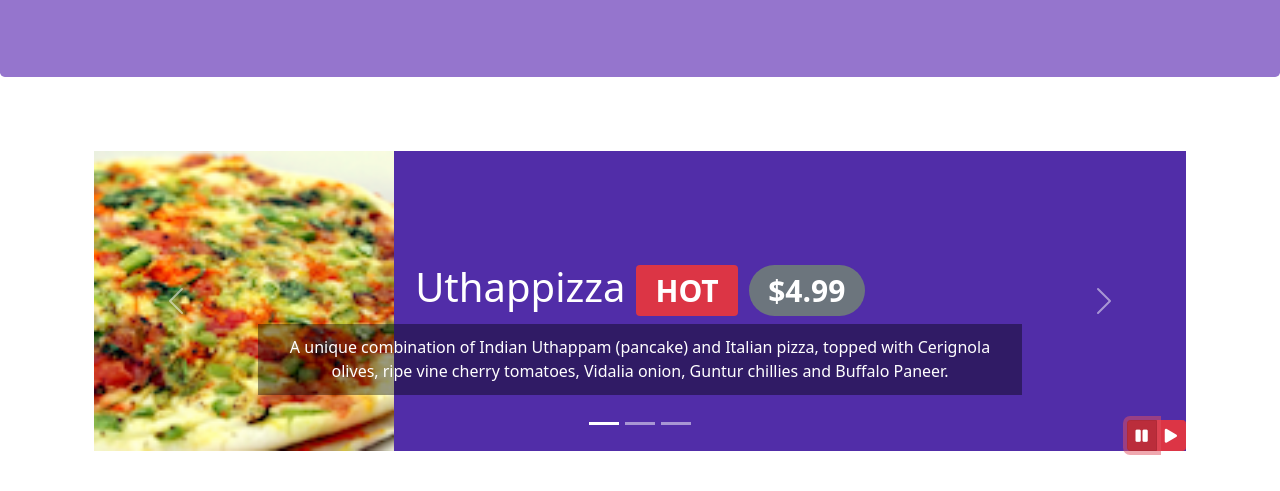
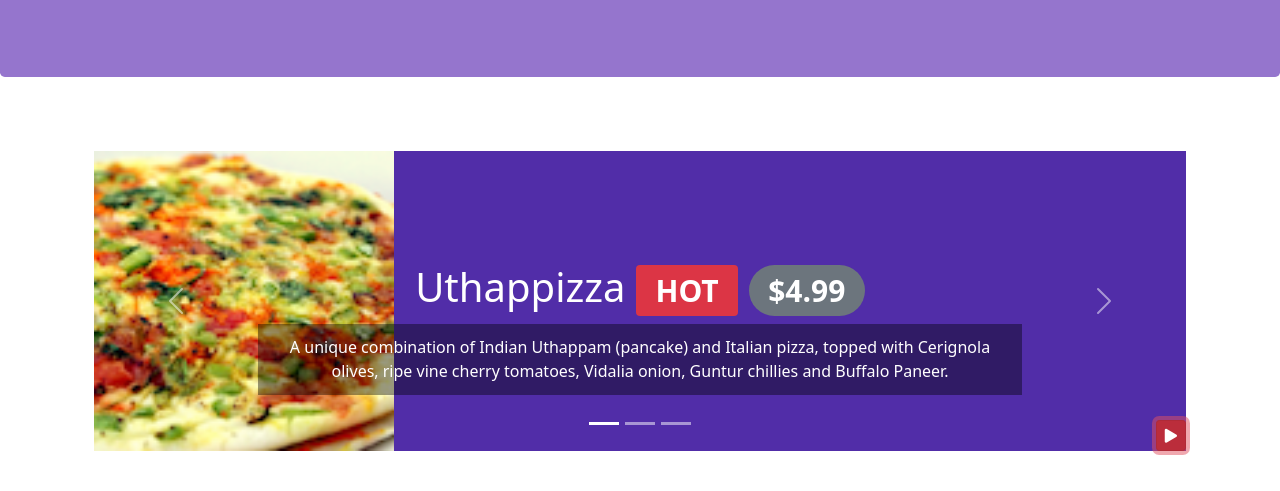
Before and after one commit to NietoCurcio/confusion-UI, a website: page index.html in a window 1280 px wide. Both pictures are taken after a click on the button 1141 px from the left and 744 px from the top of the page. Shown: the part 309-800 px from the top of the page. Drawn offline with nearby package versions, Linux system fonts and the light colour scheme.

Commit message:
bootstrap javascript

```diff
--- a/index.html
+++ b/index.html
@@ -273,14 +273,9 @@
               ></span>
               <span class="visually-hidden">Next</span>
             </button>
-            <div class="btn-group" id="carouselButton">
-              <button class="btn btn-danger btn-sm" id="carousel-pause">
-                <i class="fa fa-pause"></i>
-              </button>
-              <button class="btn btn-danger btn-sm" id="carousel-play">
-                <i class="fa fa-play"></i>
-              </button>
-            </div>
+            <button class="btn btn-danger btn-sm" id="carouselButton">
+              <i class="fa fa-pause"></i>
+            </button>
           </section>
         </div>
       </div>
@@ -599,16 +594,25 @@
     ></script>
     <script>
       const myCarousel = document.querySelector('#carousel')
-      console.log(myCarousel)
       const carousel = new bootstrap.Carousel(myCarousel, {
         interval: 2500,
         wrap: true,
         ride: true,
       })
-      const pause = document.querySelector('#carousel-pause')
-      const cycle = document.querySelector('#carousel-play')
-      pause.onclick = () => carousel.pause()
-      cycle.onclick = () => carousel.cycle()
+      const button = document.querySelector('#carouselButton')
+      const [child] = button.children
+
+      button.onclick = () => {
+        if (child.classList.contains('fa-pause')) {
+          carousel.pause()
+          child.classList.remove('fa-pause')
+          child.classList.add('fa-play')
+        } else if (child.classList.contains('fa-play')) {
+          carousel.cycle()
+          child.classList.remove('fa-play')
+          child.classList.add('fa-pause')
+        }
+      }
     </script>
   </body>
 </html>
```
